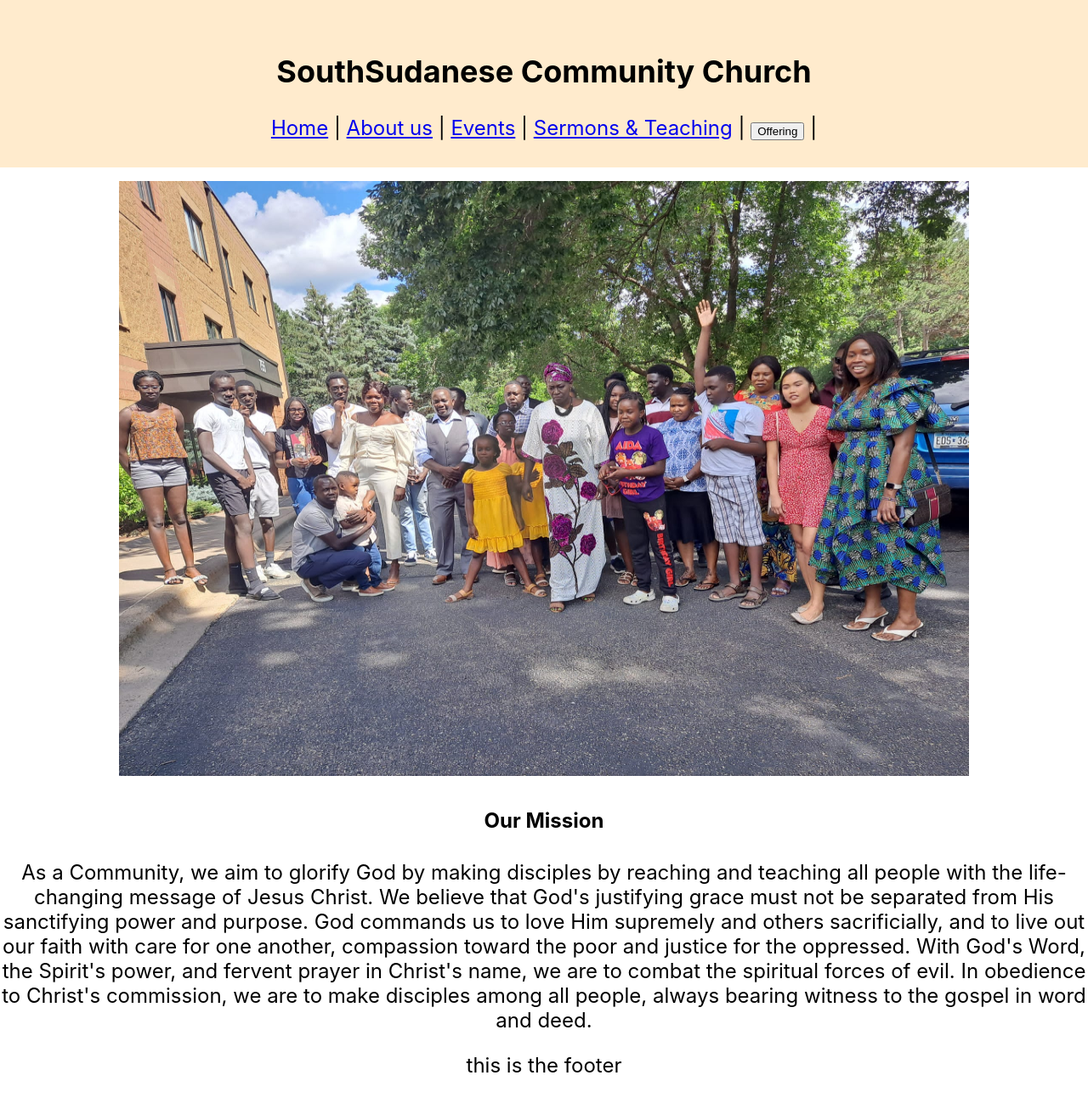
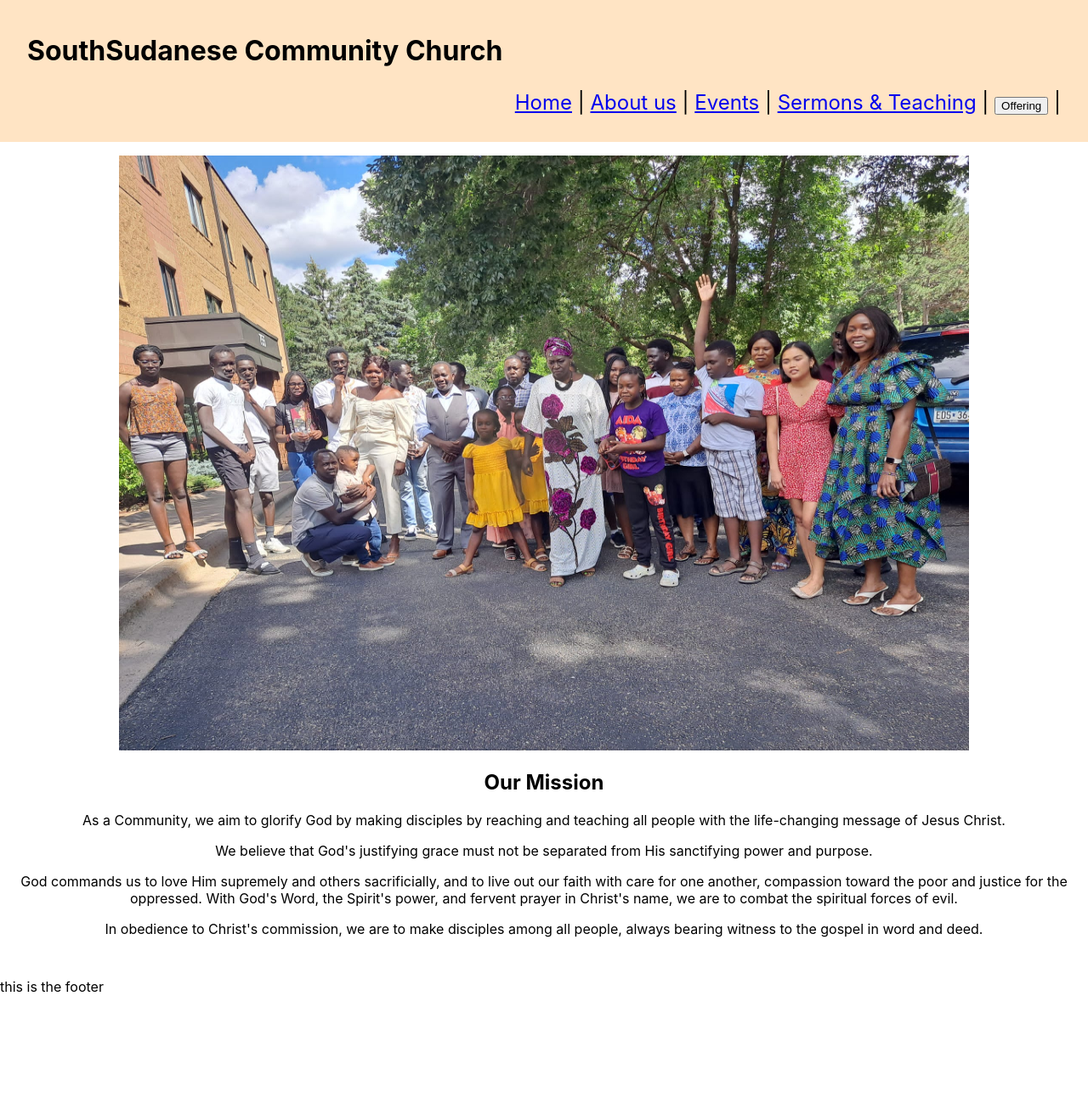
Before and after one commit to Jadashi97/SSudan-church, a React (Create React App) app: page /Home in a window 1280 px wide. Shown: the whole page at 85% size. After the commit the page ends 1187 px from the top, so only its background shows below. Built offline with nearby package versions, Linux system fonts and the light colour scheme.

Commit message:
(feat): restructured files into folder components. (fix): work on footer, and other pages

```diff
--- a/src/App.css
+++ b/src/App.css
@@ -1,4 +1,4 @@
-.App {
+/* .App {
   text-align: center;
   justify-content: space-between;
   font-size: 1.5rem;
@@ -21,3 +21,4 @@ footer{
   display:block;
   height: 120px;
 }
+ */
--- a/src/Components/Home.jsx
+++ /dev/null
@@ -1,28 +0,0 @@
-import React from "react";
-import  pic2 from "../pics/ss3.jpg"
-
-
-
-function Home(){
-    return(
-        <div >
-            <img  alt="myimage" src={pic2} width={1000} height={700} ></img>
-            <div className="home-page">
-                <h4>Our Mission</h4>
-                <p>
-                    As a Community, we aim to glorify God by making disciples by reaching and teaching all people with the life-changing message of Jesus Christ.
-
-                    We believe that God's justifying grace must not be separated from His sanctifying power and purpose.
-                    God commands us to love Him supremely and others sacrificially, and to live out our faith with care for one another,
-                    compassion toward the poor and justice for the oppressed. With God's Word, the Spirit's power, and fervent prayer in Christ's name,
-                    we are to combat the spiritual forces of evil.
-                    In obedience to Christ's commission, we are to make disciples among all people, always bearing witness to the gospel in word and deed.
-                </p>
-            </div>
-        </div>
-
-    )
-}
-
-
-export default Home;
--- a/src/Components/About.jsx
+++ b/src/Components/about/About.jsx
@@ -1,11 +1,12 @@
 import React from "react";
-import  pic1 from "../pics/ss5.jpg"
+import  pic1 from "/Users/nyarjijada/Desktop/Personal-Main-Projects/southsudanese-church/src/pics/ss5.jpg"
+import "./about.css"
 
 
 function About() {
     return (
       <div className="about-us">
-        <h1>BELIEFS, MISSION, OUTREACH AND COMMUNITY</h1>
+        <h2>BELIEFS, MISSION, OUTREACH AND COMMUNITY</h2>
         <img  alt="myimage" src={pic1} width={1000} height={700} ></img>
         <h4>Welcome </h4>
         <div className="about-1">
--- /dev/null
+++ b/src/Components/about/about.css
@@ -0,0 +1,8 @@
+.about-us{
+    background-color: rgb(255, 255, 255);
+    text-align: center;
+}
+
+h2{
+    text-align: center;
+}
--- a/src/Components/header/Header.jsx
+++ b/src/Components/header/Header.jsx
@@ -1,5 +1,6 @@
 import React, { useState } from "react";
 import {Link, Outlet } from "react-router-dom";
+import "./header.css";
 // import  logo from "../pics/logo.png"
 
 // import './App.css';
@@ -9,14 +10,15 @@ function Header(){
 
     return(
         <>
-            <div className="header">
+            <div >
                 <nav>
                     {/* <img  alt="myimage" src={logo} ></img> */}
-                    <h1>
-                        SouthSudanese
-                        Community
-                        Church</h1>
-                    <div>
+                    <div className="header">
+                        <h1>
+                            SouthSudanese
+                            Community
+                            Church
+                        </h1>
                         <Link to="/home">Home</Link> | {" "}
                         <Link to="/about">About us</Link> | {" "}
                         <Link to="/events">Events</Link> | {" "}
--- a/src/Components/header/header.css
+++ b/src/Components/header/header.css
@@ -0,0 +1,23 @@
+.header{
+    padding: 2rem;
+    background-color: bisque;
+    /* display: flex; */
+}
+
+nav{
+    /* padding: 30px, 15px; */
+    justify-content: space-evenly;
+    font-size: 1.5rem;
+    text-align: right;
+}
+
+h1{
+    font-size: 2rem;
+    margin-top: 0.5rem;
+    text-align: left;
+}
+
+Link{
+    display: block;
+    justify-content:space-around;
+}
--- /dev/null
+++ b/src/Components/home/Home.jsx
@@ -0,0 +1,28 @@
+import React from "react";
+import  pic2 from "/Users/nyarjijada/Desktop/Personal-Main-Projects/southsudanese-church/src/pics/ss3.jpg";
+import "./home.css";
+
+
+
+function Home(){
+    return(
+        <div >
+            <div className="home-page">
+                <img  alt="myimage" src={pic2} width={1000} height={700} ></img>
+                <h2>Our Mission</h2>
+                <div className="homely">
+                    <p>As a Community, we aim to glorify God by making disciples by reaching and teaching all people with the life-changing message of Jesus Christ.</p>
+                    <p>We believe that God's justifying grace must not be separated from His sanctifying power and purpose.</p>
+                    <p>God commands us to love Him supremely and others sacrificially, and to live out our faith with care for one another,
+                    compassion toward the poor and justice for the oppressed. With God's Word, the Spirit's power, and fervent prayer in Christ's name,
+                    we are to combat the spiritual forces of evil. </p>
+                    <p>In obedience to Christ's commission, we are to make disciples among all people, always bearing witness to the gospel in word and deed. </p>
+                </div>
+            </div>
+        </div>
+
+    )
+}
+
+
+export default Home;
--- /dev/null
+++ b/src/Components/home/home.css
@@ -0,0 +1,9 @@
+
+.home-page{
+    text-align: center;
+    padding: 1rem;
+}
+
+.homely{
+    word-wrap: break-word;
+}
--- a/src/index.js
+++ b/src/index.js
@@ -3,8 +3,8 @@ import ReactDOM from 'react-dom/client';
 import './index.css';
 import App from './App';
 import { BrowserRouter, Routes, Route } from "react-router-dom";
-import Home from './Components/Home';
-import About from './Components/About';
+import Home from './Components/home/Home';
+import About from './Components/about/About';
 import Events from './Components/Events';
 import Sermons from './Components/Sermons';
 import Offering from './Components/Offering';
```
